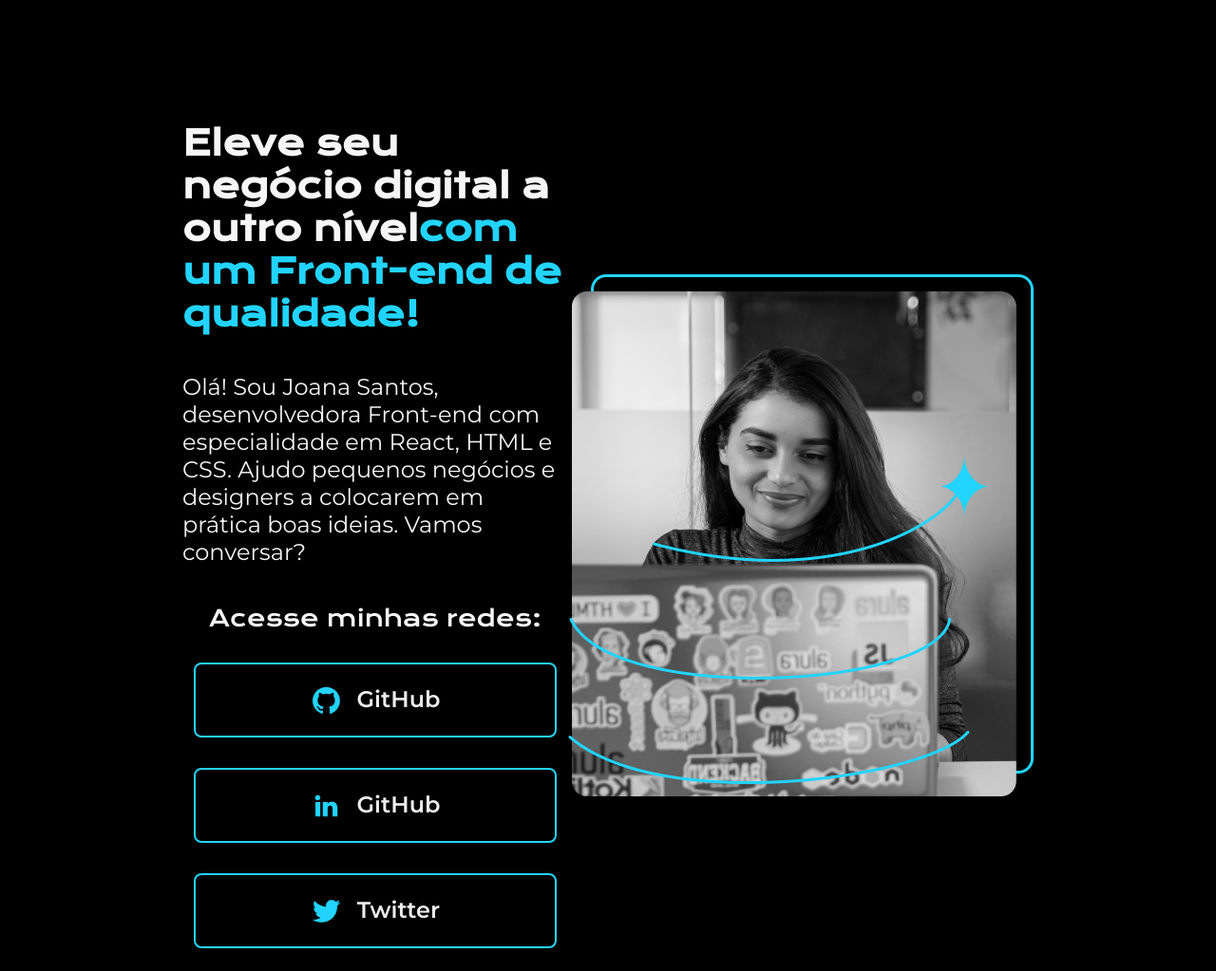
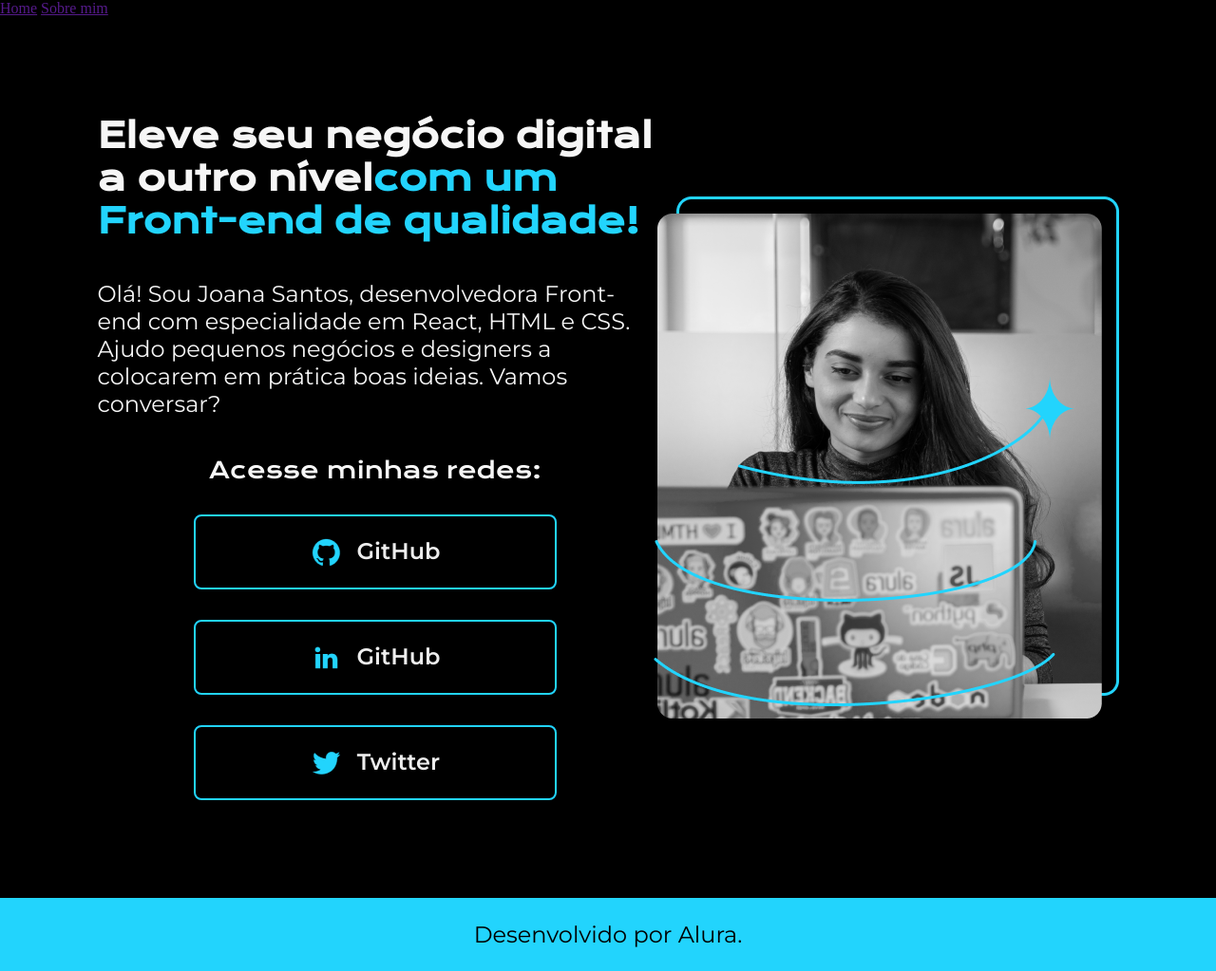
Before and after one commit to maxwelldeveloper7/alura_html_css_2, a plain HTML site: page index.html in a window 1280 px wide. Shown: the whole page at 95% size. Before the commit the page ends 999 px from the top, so only its background shows below. Drawn offline with nearby package versions, Linux system fonts and the light colour scheme.

Commit message:
fim aula 03

```diff
--- a/index.html
+++ b/index.html
@@ -10,7 +10,12 @@
 </head>
 
 <body>
-    <header></header>
+    <header class="cabecalho">
+        <nav class="cabecalho__menu">
+            <a class="cabecalho__menu__link" href="">Home</a>
+            <a class="cabecalho__menu__link" href="">Sobre mim</a>
+        </nav>
+    </header>
     <main class="apresentacao">
         <section class="apresentacao__conteudo">
             <h1 class="apresentacao__conteudo__titulo">Eleve seu negócio digital a outro nível<strong
@@ -30,7 +35,9 @@
         </section>
         <img src="./assets/imagem.png" alt="Foto da Joana Santos programando">
     </main>
-    <footer></footer>
+    <footer class="rodape">
+        <p>Desenvolvido por Alura.</p>
+    </footer>
 </body>
 
 </html>
--- a/style.css
+++ b/style.css
@@ -6,7 +6,7 @@
 }
 
 body{
-    height: 100vh;
+    /* height: 100vh; */
     box-sizing: border-box;
     background-color: #000000;
     color: #F6F6F6;
@@ -17,7 +17,7 @@ body{
 }
 
 .apresentacao{
-    margin: 10% 15%;
+    padding: 8%;
     display: flex;
     align-items: center;
     justify-content: space-between;
@@ -78,3 +78,13 @@ body{
     background-color: #272727;
     padding: 3%;
 }
+
+.rodape{
+    padding: 24px;
+    color: #000000;
+    background-color: #22D4FD;
+    text-align: center;
+    font-family: 'Montserrat', sans-serif;
+    font-size: 24px;
+    font-weight: 400;
+}
```
